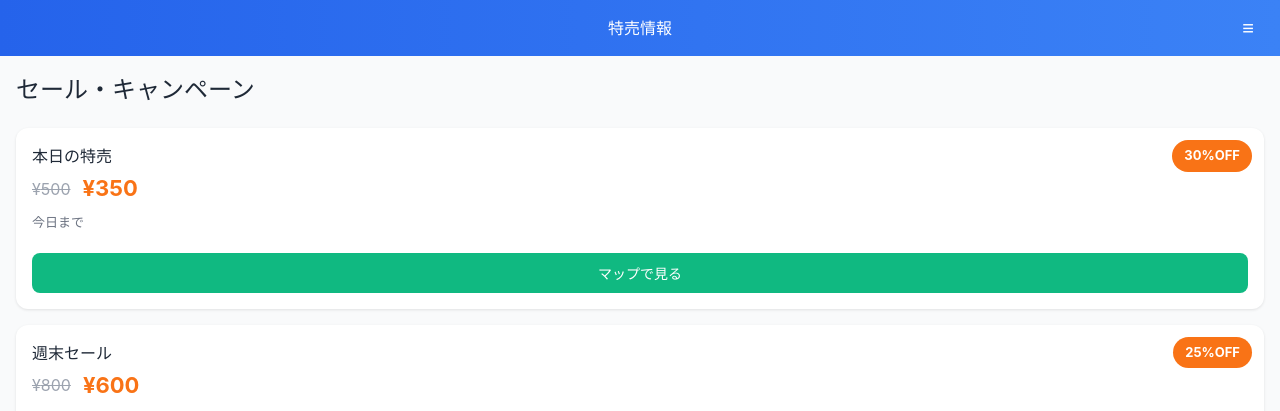
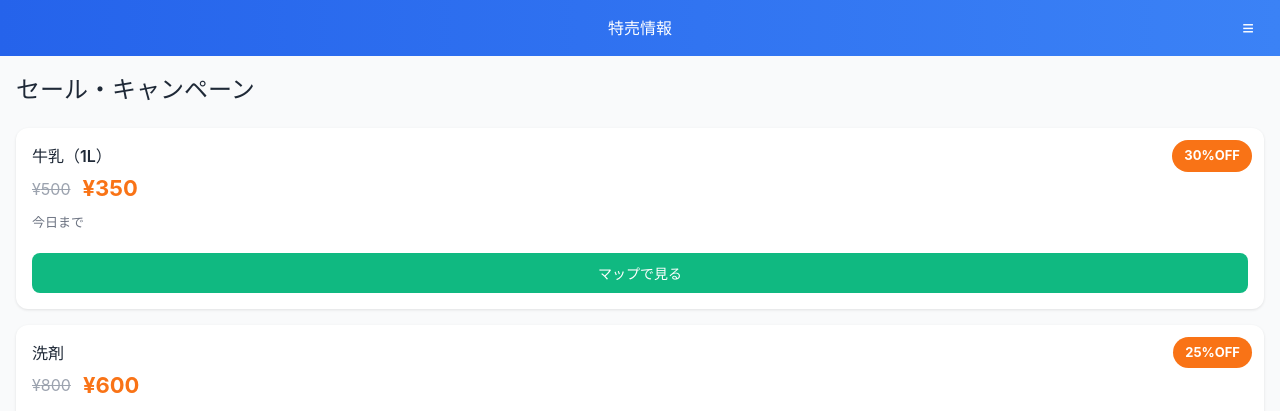
Before and after one commit to 2410041/ebamap, a React (Vite) app in the folder ebamap/frontend/: page /deals in a window 1280 px wide. Shown: the top 411 px of the page. Built offline with nearby package versions, Linux system fonts and the light colour scheme.

Commit message:
商品名追加

```diff
--- a/ebamap/frontend/src/pages/Deals/DealsPage.tsx
+++ b/ebamap/frontend/src/pages/Deals/DealsPage.tsx
@@ -12,7 +12,8 @@ const DealsPage = () => {
     const deals: Product[] = [
         {
             id: 1,
-            name: "本日の特売",
+            name: "牛乳（1L）",          // ← 商品名
+            campaignTitle: "本日の特売", // ← セール名
             originalPrice: 500,
             salePrice: 350,
             discount: "30%OFF",
@@ -21,13 +22,14 @@ const DealsPage = () => {
         },
         {
             id: 2,
-            name: "週末セール",
+            name: "洗剤",
+            campaignTitle: "週末セール",
             originalPrice: 800,
             salePrice: 600,
             discount: "25%OFF",
             endDate: "明日まで",
             location: "売場番号: 2-1F"
-        },
+        }
     ];
 
     const handleDealClick = (deal: Product) => {
--- a/ebamap/frontend/src/types/Product.ts
+++ b/ebamap/frontend/src/types/Product.ts
@@ -3,6 +3,7 @@
 export interface Product {
   id: number;
   name: string;
+  campaignTitle?: string;
   location: string;
   price?: number;
   originalPrice?: number;
```
